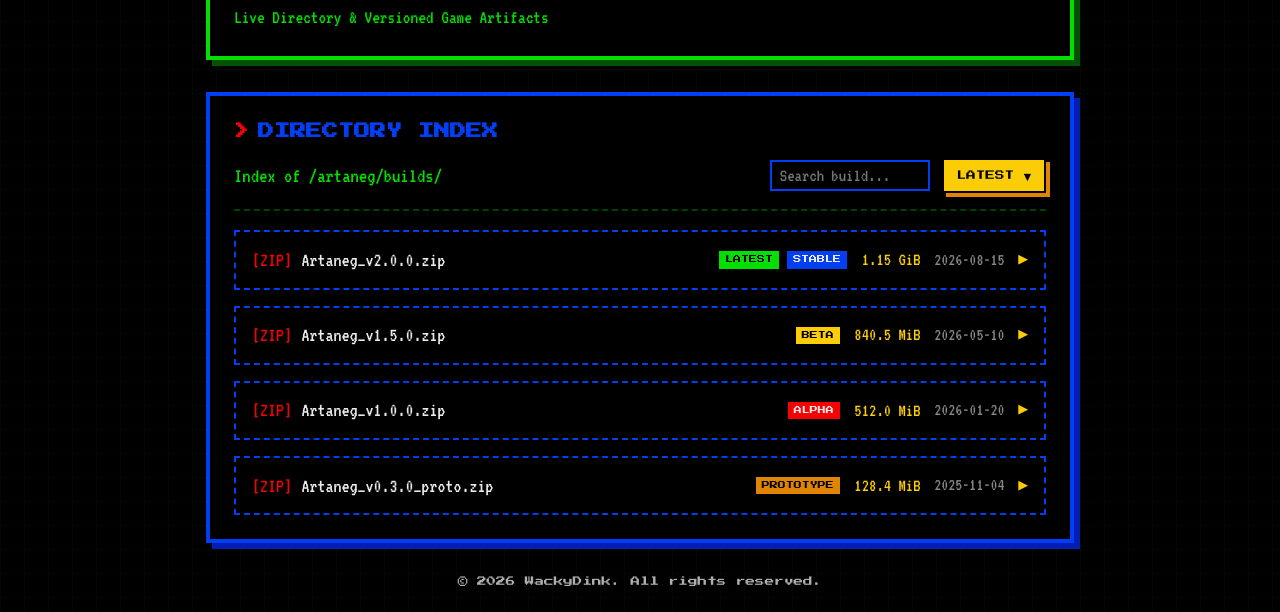
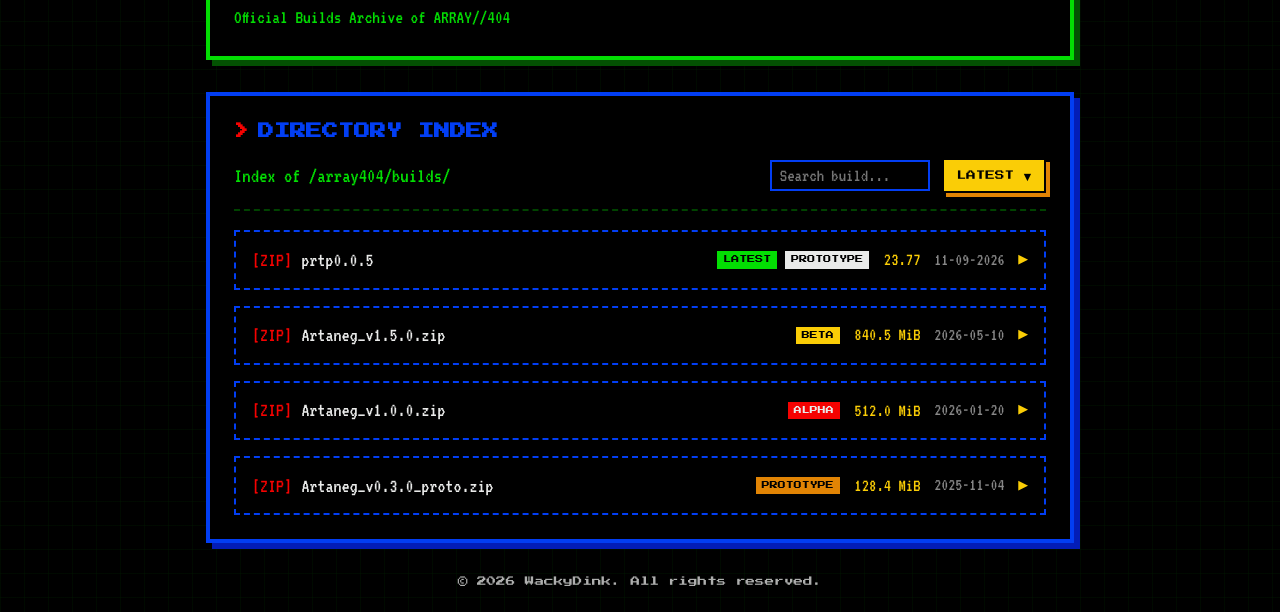
Before and after one commit to wackydink/wackydink.github.io, a plain HTML site: page builds.array404.html in a window 1280 px wide. Shown: the part 99-711 px from the top of the page. Drawn offline with Linux system fonts and the light colour scheme.

Commit message:
Update builds.array404.html

```diff
--- a/builds.array404.html
+++ b/builds.array404.html
@@ -353,7 +353,7 @@
         <!-- Header -->
         <header class="pixel-box">
             <h1>ARRAY//404 Builds Archive</h1>
-            <p class="subtitle">Live Directory & Versioned Game Artifacts</p>
+            <p class="subtitle">Official Builds Archive of ARRAY//404</p>
         </header>
 
         <!-- Main Directory Area -->
@@ -361,7 +361,7 @@
             <h2 class="section-title" style="color:var(--blue)">Directory Index</h2>
 
             <div class="dir-controls">
-                <span class="dir-path">Index of /artaneg/builds/</span>
+                <span class="dir-path">Index of /array404/builds/</span>
 
                 <div class="search-sort-group">
                     <input type="text" id="searchInput" class="pixel-input" placeholder="Search build..." oninput="renderList()">
@@ -382,10 +382,10 @@
     <script>
         const buildData = [
             {
-                id: 'v200', version: 'v2.0.0', filename: 'Artaneg_v2.0.0.zip', size: '1.15 GiB', date: '2026-08-15',
-                labels: [{ name: 'LATEST', class: 'latest' }, { name: 'STABLE', class: 'stable' }],
-                sha256: 'e3b0c44298fc1c149afbf4c8996fb92427ae41e4649b934ca495991b7852b855',
-                changelog: ['Added major endgame boss fight mechanics.', 'Overhauled rendering engine & fixed screen tearing.', 'Added custom keybindings menu.'],
+                id: 'v0.0.5', version: 'v0.0.5', filename: 'prtp0.0.5', size: '23.77', date: '11-09-2026',
+                labels: [{ name: 'LATEST', class: 'latest' }, { name: 'PROTOTYPE', class: 'prototype' }],
+                sha256: '8CD96BF74901BDB4498E6BE365AA424A881CF91694A74AD2DE4ECAE4CF61E503',
+                changelog: ['Added Game Save/Load System', 'Added World Creation and Deletion System', 'Updated Sky Shader', 'Updated Loading Screen', 'Remade Interaction Highlighter'],
                 downloadUrl: '#download-v2.0.0'
             },
             {
```
